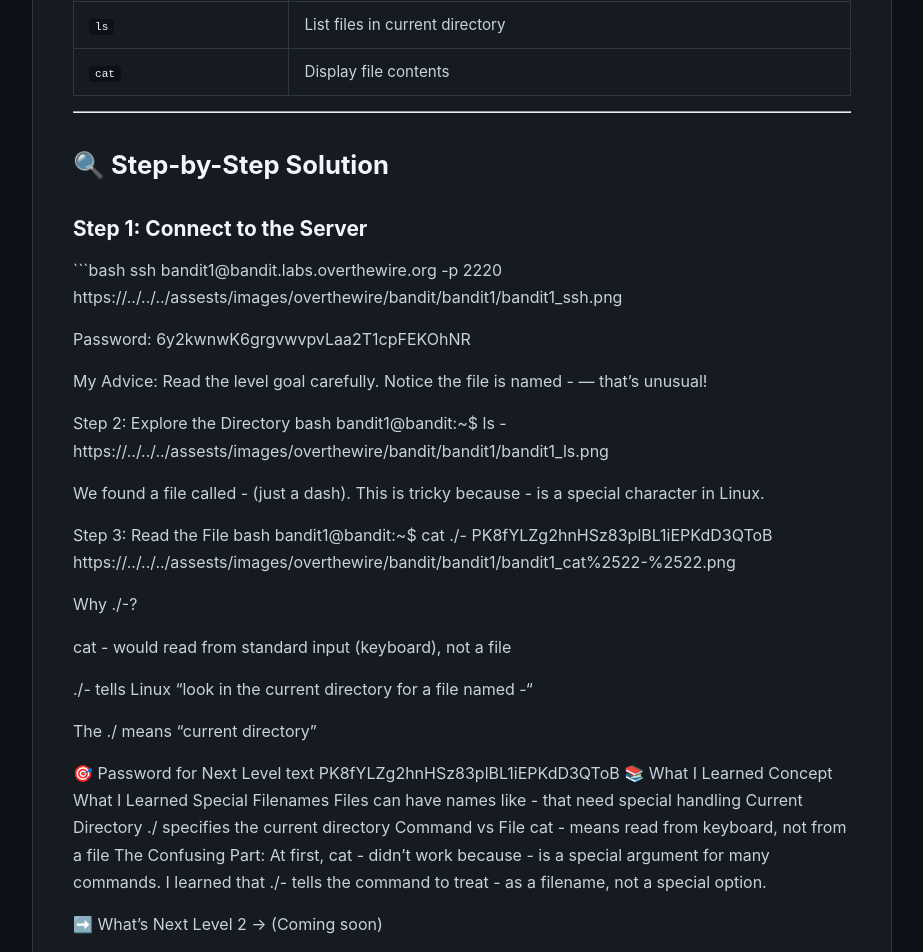
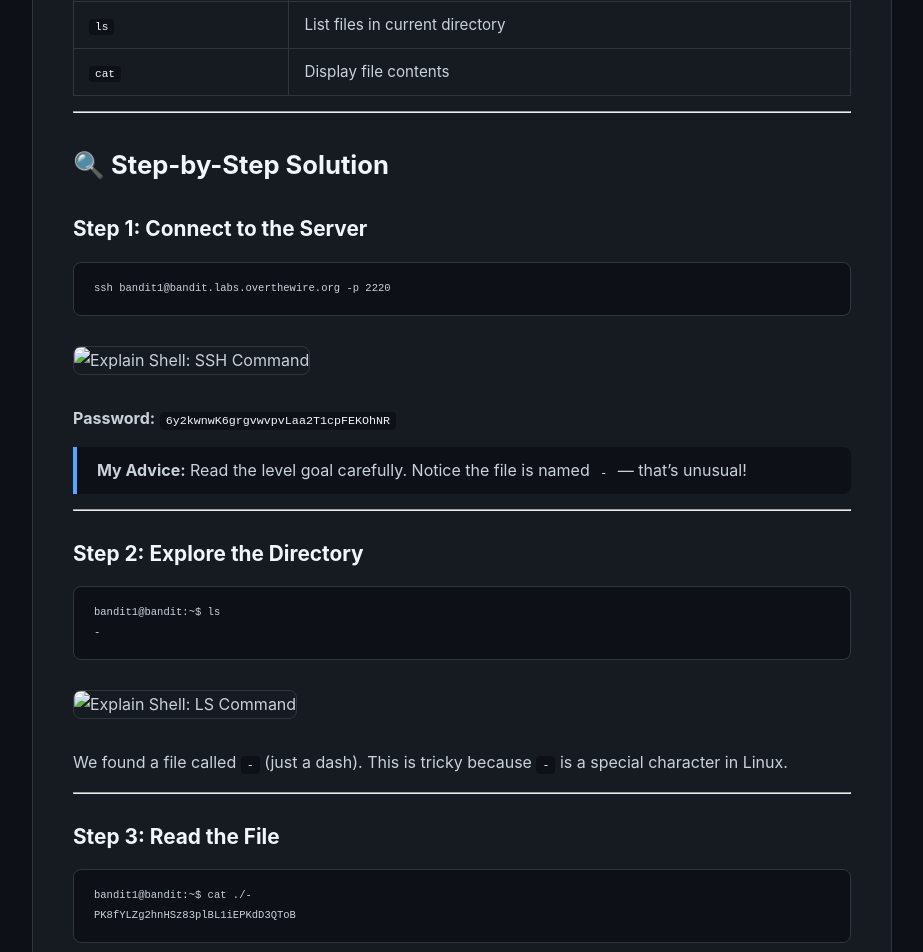
Before and after one commit to ihtishamaliamir/ihtishamaliamir.github.io, a Jekyll site: the page built from overthewire/bandit/levels/level-1.md, in a window 1280 px wide and 1400 px high, scrolled down 829 px. Shown: the top 952 px of the window, without its empty margins (178-1101 px from the left). Built offline with Jekyll 4.4.1, drawn with Linux system fonts in a browser that asks for light colours; some of the changed text lies outside the part shown; grey boxes are pictures that could not be loaded.

Commit message:
edited level-1 images path

````diff
--- a/overthewire/bandit/levels/level-1.md
+++ b/overthewire/bandit/levels/level-1.md
@@ -36,45 +36,69 @@ parent: "Bandit"
 
 ```bash
 ssh bandit1@bandit.labs.overthewire.org -p 2220
-https://../../../assests/images/overthewire/bandit/bandit1/bandit1_ssh.png
+```
 
-Password: 6y2kwnwK6grgvwvpvLaa2T1cpFEKOhNR
+![Explain Shell: SSH Command](../../../assests/images/overthewire/bandit/bandit1/bandit1_ssh.png)
 
-My Advice: Read the level goal carefully. Notice the file is named - — that's unusual!
+**Password:** `6y2kwnwK6grgvwvpvLaa2T1cpFEKOhNR`
 
-Step 2: Explore the Directory
-bash
+> **My Advice:** Read the level goal carefully. Notice the file is named `-` — that's unusual!
+
+---
+
+### Step 2: Explore the Directory
+
+```bash
 bandit1@bandit:~$ ls
 -
-https://../../../assests/images/overthewire/bandit/bandit1/bandit1_ls.png
+```
 
-We found a file called - (just a dash). This is tricky because - is a special character in Linux.
+![Explain Shell: LS Command](../../../assests/images/overthewire/bandit/bandit1/bandit1_ls.png)
 
-Step 3: Read the File
-bash
+We found a file called `-` (just a dash). This is tricky because `-` is a special character in Linux.
+
+---
+
+### Step 3: Read the File
+
+```bash
 bandit1@bandit:~$ cat ./-
 PK8fYLZg2hnHSz83plBL1iEPKdD3QToB
-https://../../../assests/images/overthewire/bandit/bandit1/bandit1_cat%2522-%2522.png
+```
 
-Why ./-?
+![Explain Shell: CAT Command](../../../assests/images/overthewire/bandit/bandit1/bandit1_cat-dash.png)
 
-cat - would read from standard input (keyboard), not a file
+**Why `./-`?**
+- `cat -` would read from standard input (keyboard), not a file
+- `./-` tells Linux "look in the current directory for a file named `-`"
+- The `./` means "current directory"
 
-./- tells Linux "look in the current directory for a file named -"
+---
 
-The ./ means "current directory"
+## 🎯 Password for Next Level
 
-🎯 Password for Next Level
-text
+```
 PK8fYLZg2hnHSz83plBL1iEPKdD3QToB
-📚 What I Learned
-Concept	What I Learned
-Special Filenames	Files can have names like - that need special handling
-Current Directory	./ specifies the current directory
-Command vs File	cat - means read from keyboard, not from a file
-The Confusing Part: At first, cat - didn't work because - is a special argument for many commands. I learned that ./- tells the command to treat - as a filename, not a special option.
+```
 
-➡️ What's Next
-Level 2 → (Coming soon)
+---
 
-The file named - taught me that in Linux, filenames matter — and sometimes you need to be specific.
+## 📚 What I Learned
+
+| Concept | What I Learned |
+|---------|----------------|
+| **Special Filenames** | Files can have names like `-` that need special handling |
+| **Current Directory** | `./` specifies the current directory |
+| **Command vs File** | `cat -` means read from keyboard, not from a file |
+
+**The Confusing Part:** At first, `cat -` didn't work because `-` is a special argument for many commands. I learned that `./-` tells the command to treat `-` as a filename, not a special option.
+
+---
+
+## ➡️ What's Next
+
+**[Level 2 →](/overthewire/bandit/levels/level-2/)** *(Coming soon)*
+
+---
+
+*The file named `-` taught me that in Linux, filenames matter — and sometimes you need to be specific.*
````
